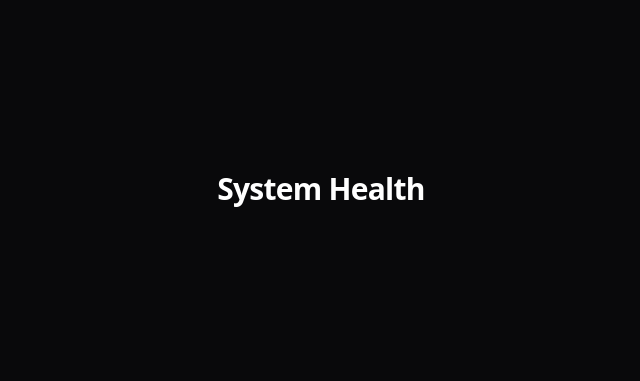
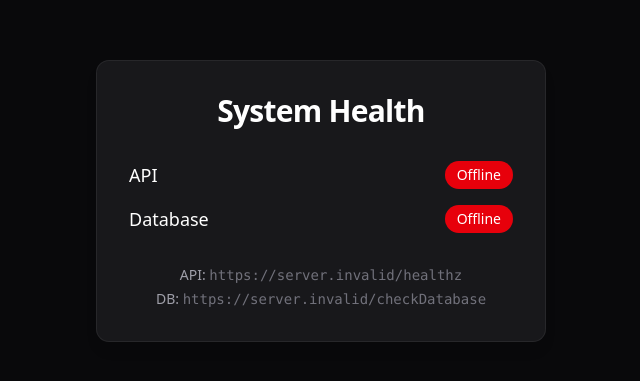
Before and after one commit to nikola-enter21/devops, a Next.js app in the folder frontend/: page / in a window 1280 px wide. Shown: the part 211-592 px from the top of the page, without its empty margins (319-959 px from the left). Built offline with nearby package versions, Linux system fonts and the light colour scheme; no server answers.

Commit message:
Revert old FE

```diff
--- a/frontend/app/page.tsx
+++ b/frontend/app/page.tsx
@@ -1,104 +1,96 @@
 "use client";
 
+import { useEffect, useState } from "react";
+
+type Status = "loading" | "online" | "offline";
+
 export default function Home() {
+  const [apiStatus, setApiStatus] = useState<Status>("loading");
+  const [dbStatus, setDbStatus] = useState<Status>("loading");
+
+  useEffect(() => {
+    const check = async () => {
+      try {
+        const [apiRes, dbRes] = await Promise.all([
+          fetch(`${process.env.NEXT_PUBLIC_BACKEND_URL}/healthz`, {
+            cache: "no-store",
+          }),
+          fetch(`${process.env.NEXT_PUBLIC_BACKEND_URL}/checkDatabase`, {
+            cache: "no-store",
+          }),
+        ]);
+
+        setApiStatus(apiRes.ok ? "online" : "offline");
+        setDbStatus(dbRes.ok ? "online" : "offline");
+      } catch {
+        setApiStatus("offline");
+        setDbStatus("offline");
+      }
+    };
+
+    check();
+  }, []);
+
+  const color = (status: Status) =>
+    status === "loading"
+      ? "bg-yellow-600 animate-pulse"
+      : status === "online"
+      ? "bg-green-600"
+      : "bg-red-600";
+
+  const text = (status: Status) =>
+    status === "loading"
+      ? "Checking..."
+      : status === "online"
+      ? "Online"
+      : "Offline";
+
   return (
     <div className="flex min-h-screen items-center justify-center bg-zinc-950 px-6 py-24 text-white">
-      <h1 className="text-3xl font-bold tracking-tight">System Health</h1>
+      <div className="w-full max-w-md rounded-xl bg-zinc-900 p-8 shadow-lg ring-1 ring-zinc-800 opacity-0 translate-y-3 animate-fade-in transition-all duration-700 ease-out">
+        <h1 className="text-3xl font-bold mb-8 text-center tracking-tight">
+          System Health
+        </h1>
+
+        <div className="space-y-4 text-lg">
+          <div className="flex items-center justify-between">
+            <span>API</span>
+            <span
+              className={`inline-block rounded-full px-3 py-1 text-sm font-medium transition-colors duration-500 ${color(
+                apiStatus
+              )}`}
+            >
+              {text(apiStatus)}
+            </span>
+          </div>
+
+          <div className="flex items-center justify-between">
+            <span>Database</span>
+            <span
+              className={`inline-block rounded-full px-3 py-1 text-sm font-medium transition-colors duration-500 ${color(
+                dbStatus
+              )}`}
+            >
+              {text(dbStatus)}
+            </span>
+          </div>
+        </div>
+
+        <div className="mt-8 text-center text-sm text-zinc-400 space-y-1">
+          <p>
+            API:{" "}
+            <code className="text-zinc-500">
+              {process.env.NEXT_PUBLIC_BACKEND_URL}/healthz
+            </code>
+          </p>
+          <p>
+            DB:{" "}
+            <code className="text-zinc-500">
+              {process.env.NEXT_PUBLIC_BACKEND_URL}/checkDatabase
+            </code>
+          </p>
+        </div>
+      </div>
     </div>
   );
 }
-
-// import { useEffect, useState } from "react";
-
-// type Status = "loading" | "online" | "offline";
-
-// export default function Home() {
-//   const [apiStatus, setApiStatus] = useState<Status>("loading");
-//   const [dbStatus, setDbStatus] = useState<Status>("loading");
-
-//   useEffect(() => {
-//     const check = async () => {
-//       try {
-//         const [apiRes, dbRes] = await Promise.all([
-//           fetch(`${process.env.NEXT_PUBLIC_BACKEND_URL}/healthz`, {
-//             cache: "no-store",
-//           }),
-//           fetch(`${process.env.NEXT_PUBLIC_BACKEND_URL}/checkDatabase`, {
-//             cache: "no-store",
-//           }),
-//         ]);
-
-//         setApiStatus(apiRes.ok ? "online" : "offline");
-//         setDbStatus(dbRes.ok ? "online" : "offline");
-//       } catch {
-//         setApiStatus("offline");
-//         setDbStatus("offline");
-//       }
-//     };
-
-//     check();
-//   }, []);
-
-//   const color = (status: Status) =>
-//     status === "loading"
-//       ? "bg-yellow-600 animate-pulse"
-//       : status === "online"
-//       ? "bg-green-600"
-//       : "bg-red-600";
-
-//   const text = (status: Status) =>
-//     status === "loading"
-//       ? "Checking..."
-//       : status === "online"
-//       ? "Online"
-//       : "Offline";
-
-//   return (
-//     <div className="flex min-h-screen items-center justify-center bg-zinc-950 px-6 py-24 text-white">
-//       <div className="w-full max-w-md rounded-xl bg-zinc-900 p-8 shadow-lg ring-1 ring-zinc-800 opacity-0 translate-y-3 animate-fade-in transition-all duration-700 ease-out">
-//         <h1 className="text-3xl font-bold mb-8 text-center tracking-tight">
-//           System Health
-//         </h1>
-
-//         <div className="space-y-4 text-lg">
-//           <div className="flex items-center justify-between">
-//             <span>API</span>
-//             <span
-//               className={`inline-block rounded-full px-3 py-1 text-sm font-medium transition-colors duration-500 ${color(
-//                 apiStatus
-//               )}`}
-//             >
-//               {text(apiStatus)}
-//             </span>
-//           </div>
-
-//           <div className="flex items-center justify-between">
-//             <span>Database</span>
-//             <span
-//               className={`inline-block rounded-full px-3 py-1 text-sm font-medium transition-colors duration-500 ${color(
-//                 dbStatus
-//               )}`}
-//             >
-//               {text(dbStatus)}
-//             </span>
-//           </div>
-//         </div>
-
-//         <div className="mt-8 text-center text-sm text-zinc-400 space-y-1">
-//           <p>
-//             API:{" "}
-//             <code className="text-zinc-500">
-//               {process.env.NEXT_PUBLIC_BACKEND_URL}/healthz
-//             </code>
-//           </p>
-//           <p>
-//             DB:{" "}
-//             <code className="text-zinc-500">
-//               {process.env.NEXT_PUBLIC_BACKEND_URL}/checkDatabase
-//             </code>
-//           </p>
-//         </div>
-//       </div>
-//     </div>
-//   );
-// }
```
